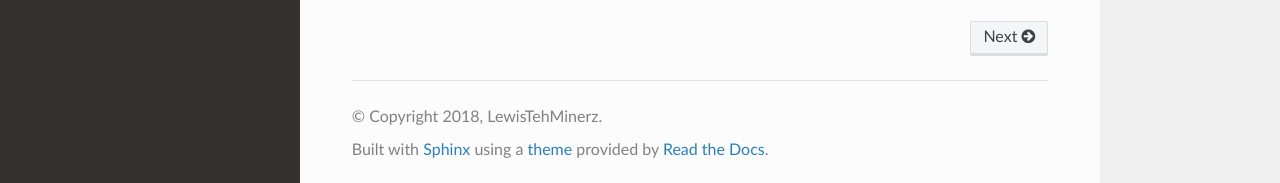
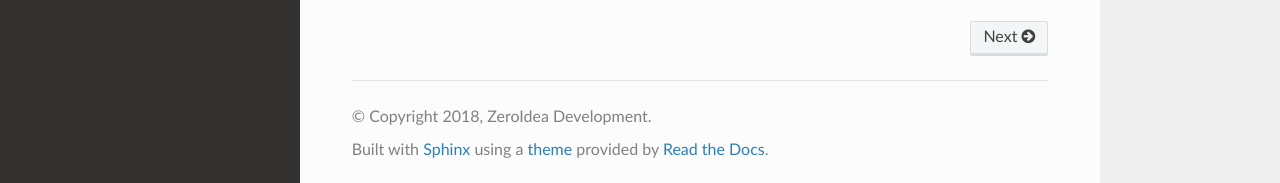
Before and after one commit to ZeroIdeaDevelopment/Commander, a Sphinx documentation site: the page built from docs/index.rst, in a window 1280 px wide and 900 px high, scrolled down 2262 px. Shown: the part 714-897 px from the top of the window. Built offline with Sphinx 7.4.7 and the Read the Docs theme 2.0.0, drawn with Linux system fonts in a browser that asks for light colours.

Commit message:
credit to zddev

```diff
--- a/docs/conf.py
+++ b/docs/conf.py
@@ -21,8 +21,8 @@
 # -- Project information -----------------------------------------------------
 
 project = 'Commander'
-copyright = '2018, LewisTehMinerz'
-author = 'LewisTehMinerz'
+copyright = '2018, ZeroIdea Development'
+author = 'ZeroIdea Development'
 
 # The short X.Y version
 version = ''
```
